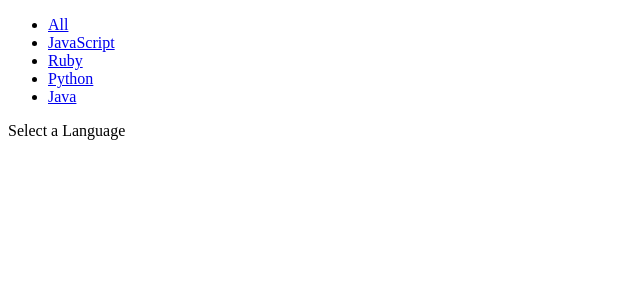
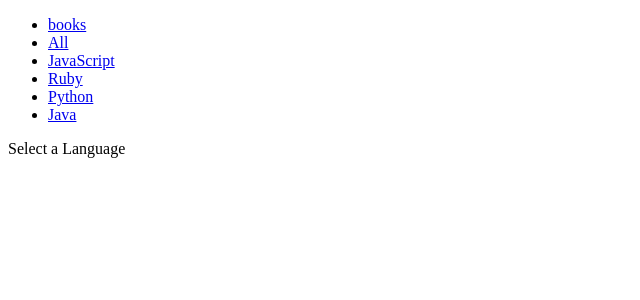
Before and after one commit to siemah/react-ssr, a React app: page / in a window 1280 px wide. Shown: the top 300 px of the page, without its empty margins (0-640 px from the left). Built offline with nearby package versions, Linux system fonts and the light colour scheme; the HTML template or start-up script is replaced by a standard one.

Commit message:
Update navbar

```diff
--- a/src/shared/NavBar.js
+++ b/src/shared/NavBar.js
@@ -21,6 +21,11 @@ export default function Navbar () {
 
   return (
     <ul>
+       <li>
+          <NavLink activeStyle={{fontWeight: 'bold'}} to={`/books`}>
+            books
+          </NavLink>
+      </li>
       {languages.map(({ name, param }) => (
         <li key={param}>
           <NavLink activeStyle={{fontWeight: 'bold'}} to={`/popular/${param}`}>
```
